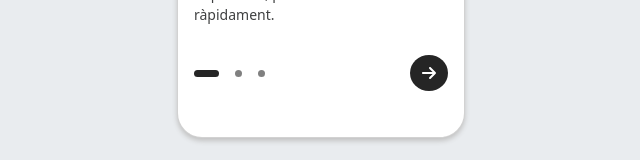
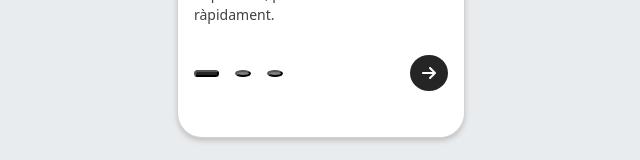
Before and after one commit to pedroaragaoleite/Sprint-5-Angular-I, an Angular app in the folder onBoarding/: page / in a window 1280 px wide. Shown: the part 578-738 px from the top of the page, without its empty margins (319-959 px from the left). Built offline with nearby package versions, Linux system fonts and the light colour scheme.

Commit message:
update bullets

```diff
--- a/onBoarding/src/app/components/escena/escena.component.html
+++ b/onBoarding/src/app/components/escena/escena.component.html
@@ -9,9 +9,9 @@
             <p class="card-text">{{ phrase.description}}</p>
             <div class="card--footer d-flex justify-content-between">
                 <div class="card--footer_bullets d-flex align-items-center gap-3">
-                    <div [class.active]="slide === 0" class="card--footer_bullet"></div>
-                    <div [class.active]="slide === 1" class="card--footer_bullet"></div>
-                    <div [class.active]="slide === 2" class="card--footer_bullet"></div>
+                    <button (click)="bullet(0)" [class.active]="slide === 0" class="card--footer_bullet"></button>
+                    <button (click)="bullet(1)" [class.active]="slide === 1" class="card--footer_bullet"></button>
+                    <button (click)="bullet(2)" [class.active]="slide === 2" class="card--footer_bullet"></button>
                 </div>
                 <div class="btns d-flex gap-3">
                     @if(slide > 0) {
--- a/onBoarding/src/app/components/escena/escena.component.scss
+++ b/onBoarding/src/app/components/escena/escena.component.scss
@@ -62,15 +62,15 @@
     padding-bottom: 30px;
 
     &_bullet {
-        background-color: grey;
-        width: 7px;
-        height: 7px;
-        border-radius: 50%;
+        background-color: grey !important;
+        width: 7px !important;
+        height: 7px !important;
+        border-radius: 50% !important;
     }
 }
 
 .active {
-    width: 25px;
-    border-radius: 25px;
-    background-color: rgb(37, 37, 37);
+    width: 25px !important;
+    border-radius: 25px !important;
+    background-color: rgb(37, 37, 37) !important;
 }
--- a/onBoarding/src/app/components/escena/escena.component.ts
+++ b/onBoarding/src/app/components/escena/escena.component.ts
@@ -3,11 +3,6 @@ import { IStep } from '../../interfaces/i-step';
 import { FontAwesomeModule } from '@fortawesome/angular-fontawesome';
 import { faArrowRight, faArrowLeft } from '@fortawesome/free-solid-svg-icons';
 import { trigger, state, style, animate, transition } from '@angular/animations';
-
-
-
-
-
 
 
 @Component({
@@ -89,4 +84,9 @@ export class EscenaComponent {
 
     }
   }
+  bullet(id:number) :void {
+    console.log(id);
+
+    this.slide = id;
+  }
 }
```
